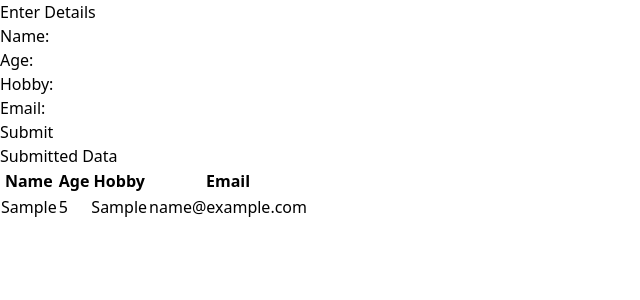
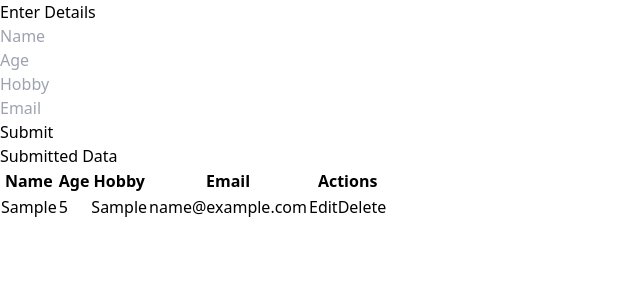
Before and after one commit to samaresh96/webDev, a React (Vite) app: page / in a window 1280 px wide. Both pictures are taken after typing "Sample", "5", "Sample", "name@example.com" into the empty fields and a click on the button "Submit". Shown: the top 300 px of the page, without its empty margins (0-640 px from the left). Built offline with nearby package versions, Linux system fonts and the light colour scheme.

Commit message:
modified app.jsx

```diff
--- a/src/App.jsx
+++ b/src/App.jsx
@@ -1,80 +1,129 @@
-import { useState } from 'react';
+import React, { useState } from 'react';
 
-function App() {
-  const [formData, setFormData] = useState({
-    name: '',
-    age: '',
-    hobby: '',
-    email: '',
-  });
+const App = () => {
+  const [contacts, setContacts] = useState([]);
+  const [formData, setFormData] = useState({ name: '', age: '', hobby: '', email: '' });
+  const [editIndex, setEditIndex] = useState(null);
 
-  const [submittedData, setSubmittedData] = useState([]);
-
-  const handleChange = (e) => {
+  const handleInputChange = (e) => {
     const { name, value } = e.target;
-    setFormData((prevData) => ({
-      ...prevData,
-      [name]: value,
-    }));
+    setFormData((prevData) => ({ ...prevData, [name]: value }));
   };
 
   const handleSubmit = (e) => {
     e.preventDefault();
-    if (formData.name && formData.age && formData.hobby && formData.email) {
-      setSubmittedData([...submittedData, formData]);
-      setFormData({
-        name: '',
-        age: '',
-        hobby: '',
-        email: '',
-      });
+    if (!formData.name || !formData.age || !formData.hobby || !formData.email) {
+      alert('Please fill in all fields');
+      return;
+    }
+    if (editIndex !== null) {
+      const updatedContacts = [...contacts];
+      updatedContacts[editIndex] = formData;
+      setContacts(updatedContacts);
+      setEditIndex(null);
     } else {
-      alert('Please fill in all fields');
+      setContacts((prevContacts) => [...prevContacts, formData]);
     }
+    setFormData({ name: '', age: '', hobby: '', email: '' });
+  };
+
+  const handleEdit = (index) => {
+    setFormData(contacts[index]);
+    setEditIndex(index);
+  };
+
+  const handleSave = () => {
+    setFormData({ name: '', age: '', hobby: '', email: '' });
+    setEditIndex(null);
+  };
+
+  const handleDelete = (index) => {
+    setContacts((prevContacts) => prevContacts.filter((_, i) => i !== index));
   };
 
   return (
-    <div className="container mx-auto p-4">
-      <h1 className="text-2xl font-bold mb-4">Enter Details</h1>
-      <form onSubmit={handleSubmit} className="mb-4">
-        <div className="grid grid-cols-2 gap-4">
-          <div>
-            <label htmlFor="name" className="block mb-1">Name:</label>
-            <input type="text" id="name" name="name" value={formData.name} onChange={handleChange} className="w-full p-2 border border-gray-300 rounded-md" required />
+    <div className="container mx-auto mt-5">
+      <h1 className="text-3xl mb-5">Enter Details</h1>
+      <form onSubmit={handleSubmit} className="mb-5">
+        <div className="flex flex-wrap mb-4">
+          <div className="w-full md:w-1/2 px-3 mb-4">
+            <input
+              type="text"
+              name="name"
+              value={formData.name}
+              onChange={handleInputChange}
+              placeholder="Name"
+              className="w-full p-2 border rounded"
+            />
           </div>
-          <div>
-            <label htmlFor="age" className="block mb-1">Age:</label>
-            <input type="number" id="age" name="age" value={formData.age} onChange={handleChange} className="w-full p-2 border border-gray-300 rounded-md" required />
+          <div className="w-full md:w-1/2 px-3 mb-4">
+            <input
+              type="number"
+              name="age"
+              value={formData.age}
+              onChange={handleInputChange}
+              placeholder="Age"
+              className="w-full p-2 border rounded"
+            />
           </div>
-          <div>
-            <label htmlFor="hobby" className="block mb-1">Hobby:</label>
-            <input type="text" id="hobby" name="hobby" value={formData.hobby} onChange={handleChange} className="w-full p-2 border border-gray-300 rounded-md" required />
+          <div className="w-full md:w-1/2 px-3 mb-4">
+            <input
+              type="text"
+              name="hobby"
+              value={formData.hobby}
+              onChange={handleInputChange}
+              placeholder="Hobby"
+              className="w-full p-2 border rounded"
+            />
           </div>
-          <div>
-            <label htmlFor="email" className="block mb-1">Email:</label>
-            <input type="email" id="email" name="email" value={formData.email} onChange={handleChange} className="w-full p-2 border border-gray-300 rounded-md" required />
+          <div className="w-full md:w-1/2 px-3 mb-4">
+            <input
+              type="email"
+              name="email"
+              value={formData.email}
+              onChange={handleInputChange}
+              placeholder="Email"
+              className="w-full p-2 border rounded"
+            />
           </div>
         </div>
-        <button type="submit" className="mt-4 px-4 py-2 bg-blue-500 text-white rounded-md hover:bg-blue-600">Submit</button>
+        <button type="submit" className="bg-blue-500 hover:bg-blue-700 text-white font-bold py-2 px-4 rounded">
+          {editIndex !== null ? 'Save' : 'Submit'}
+        </button>
       </form>
       <div>
-        <h2 className="text-xl font-bold mb-2">Submitted Data</h2>
-        <table className="w-full border-collapse border border-gray-300">
+        <h2 className="text-2xl mb-3">Submitted Data</h2>
+        <table className="w-full">
           <thead>
-            <tr className="bg-gray-200">
-              <th className="border border-gray-300 p-2">Name</th>
-              <th className="border border-gray-300 p-2">Age</th>
-              <th className="border border-gray-300 p-2">Hobby</th>
-              <th className="border border-gray-300 p-2">Email</th>
+            <tr className="bg-gray-100">
+              <th className="border px-4 py-2">Name</th>
+              <th className="border px-4 py-2">Age</th>
+              <th className="border px-4 py-2">Hobby</th>
+              <th className="border px-4 py-2">Email</th>
+              <th className="border px-4 py-2">Actions</th>
             </tr>
           </thead>
           <tbody>
-            {submittedData.map((data, index) => (
+            {contacts.map((contact, index) => (
               <tr key={index} className="bg-white">
-                <td className="border border-gray-300 p-2">{data.name}</td>
-                <td className="border border-gray-300 p-2">{data.age}</td>
-                <td className="border border-gray-300 p-2">{data.hobby}</td>
-                <td className="border border-gray-300 p-2">{data.email}</td>
+                <td className="border px-4 py-2">{contact.name}</td>
+                <td className="border px-4 py-2">{contact.age}</td>
+                <td className="border px-4 py-2">{contact.hobby}</td>
+                <td className="border px-4 py-2">{contact.email}</td>
+                <td className="border px-4 py-2">
+                  <button
+                    onClick={() => handleEdit(index)}
+                    className="bg-yellow-500 hover:bg-yellow-700 text-white font-bold py-1 px-2 rounded mr-1"
+                  >
+                    Edit
+                  </button>
+                  <button
+                    onClick={() => handleDelete(index)}
+                    className="bg-red-500 hover:bg-red-700 text-white font-bold py-1 px-2 rounded"
+                  >
+                    Delete
+                  </button>
+                </td>
               </tr>
             ))}
           </tbody>
@@ -82,6 +131,6 @@ function App() {
       </div>
     </div>
   );
-}
+};
 
 export default App;
```
